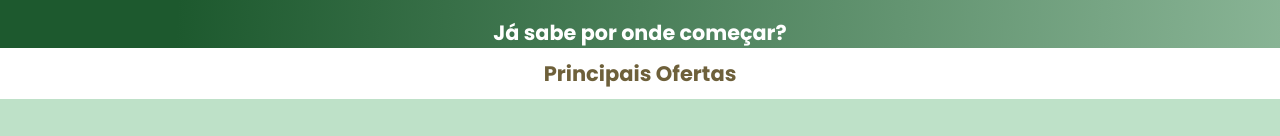
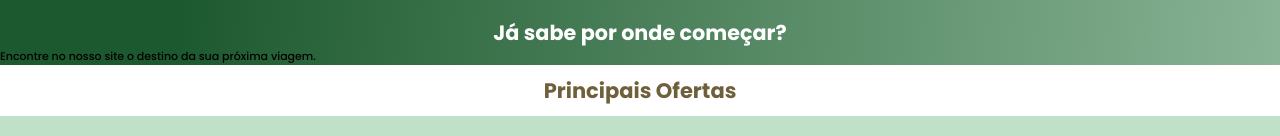
Before and after one commit to gabryelluz/2--e-3-, a plain HTML site: page index.html in a window 1280 px wide. Shown: the part 234-370 px from the top of the page. Drawn offline with Linux system fonts and the light colour scheme.

Commit message:
atthrbgf

```diff
--- a/Estilização/style.css
+++ b/Estilização/style.css
@@ -88,6 +88,11 @@ header {
 
 #title__1sec {
     color: var(--cor-fundo);
+}
+
+#text__1sec {
+    font-size: 11px;
+    font-weight: 500;
 }
 
 #td__1sec {
--- a/index.html
+++ b/index.html
@@ -61,6 +61,9 @@
             <div id="after__1sec">
                 <p id="title__1sec">
                     Já sabe por onde começar?
+                </p>
+                <p id="text__1sec">
+                    Encontre no nosso site o destino da sua próxima viagem.
                 </p>
                 <div id="td__1sec">
                     <div id="barra-de-pesquisa">
```
